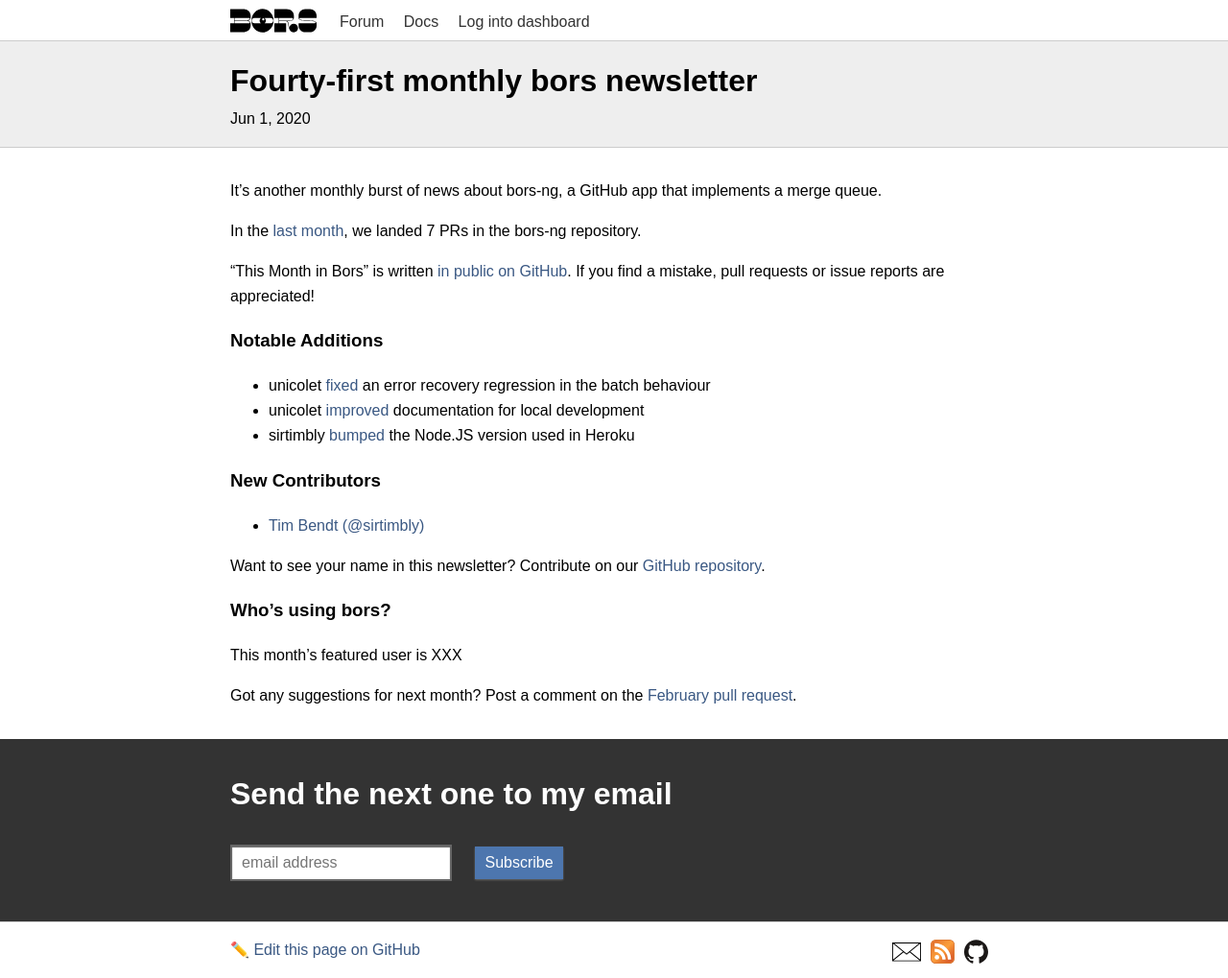
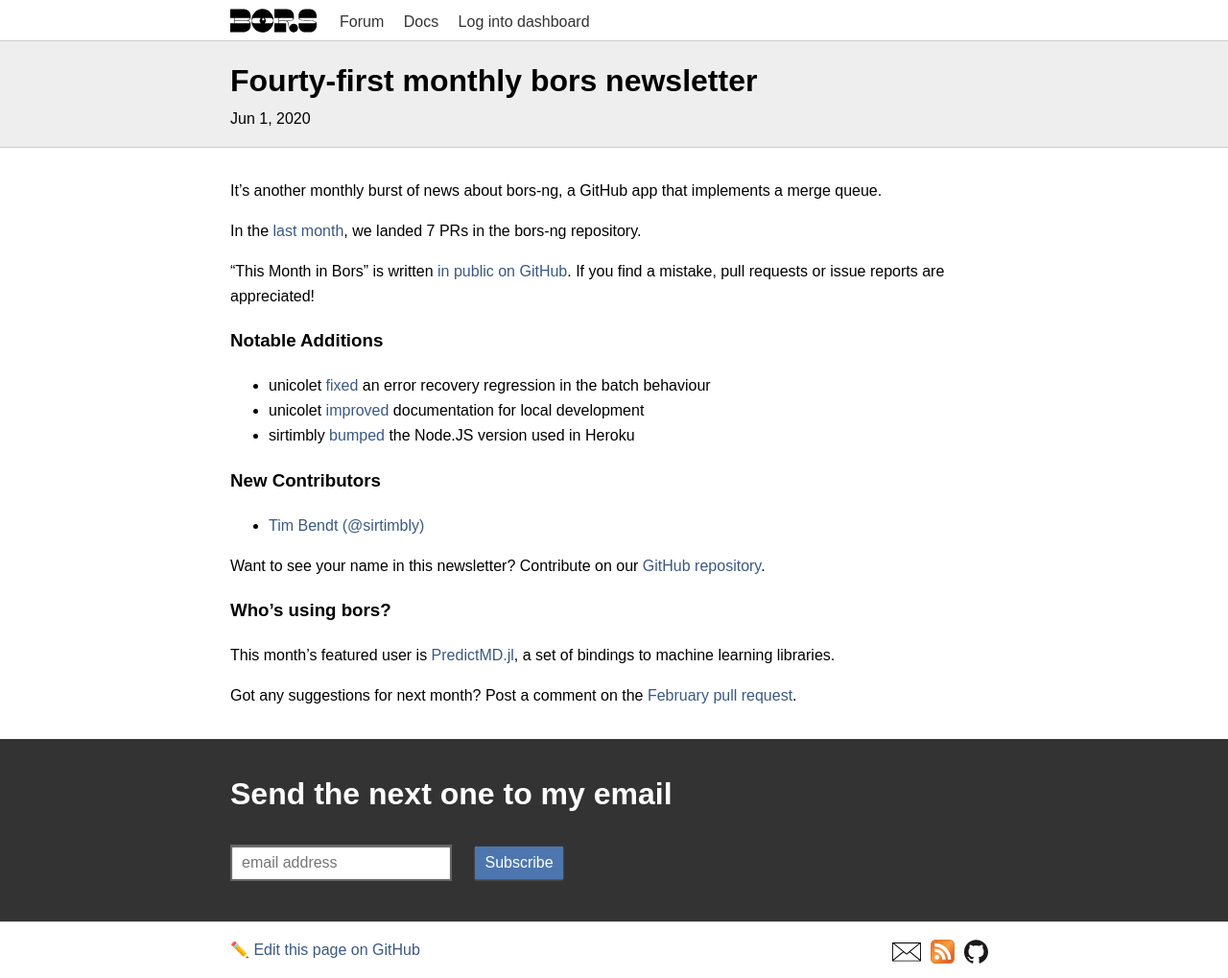
Before and after one commit to bors-ng/bors-ng.github.io, a Jekyll site: the page built from _posts/2020-06-01-tmib-41.md, in a window 1280 px wide. Shown: the whole page at 96% size. Built offline with Jekyll 4.4.1, drawn with Linux system fonts in a browser that asks for light colours.

Commit message:
Add featured user

```diff
--- a/_posts/2020-06-01-tmib-41.md
+++ b/_posts/2020-06-01-tmib-41.md
@@ -33,7 +33,7 @@
 
 ### Who's using bors?
 
-This month's featured user is XXX
+This month's featured user is [PredictMD.jl](https://github.com/bcbi/PredictMD.jl), a set of bindings to machine learning libraries.
 
 Got any suggestions for next month?
 Post a comment on the [February pull request](https://github.com/bors-ng/bors-ng.github.io/pull/___).
```
